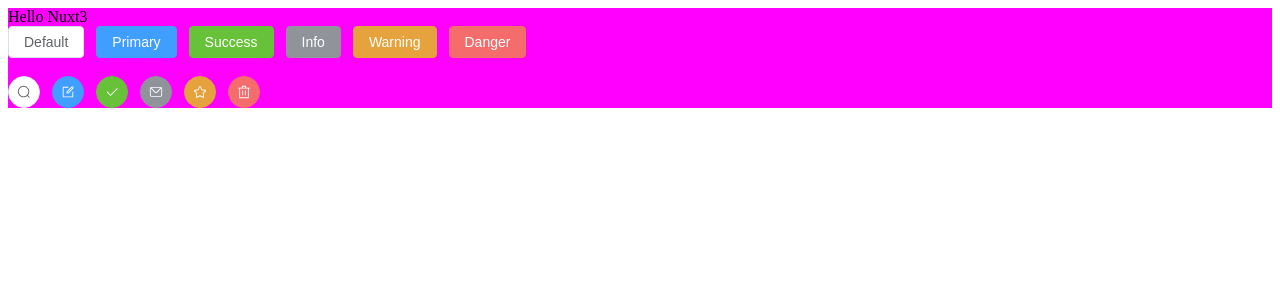
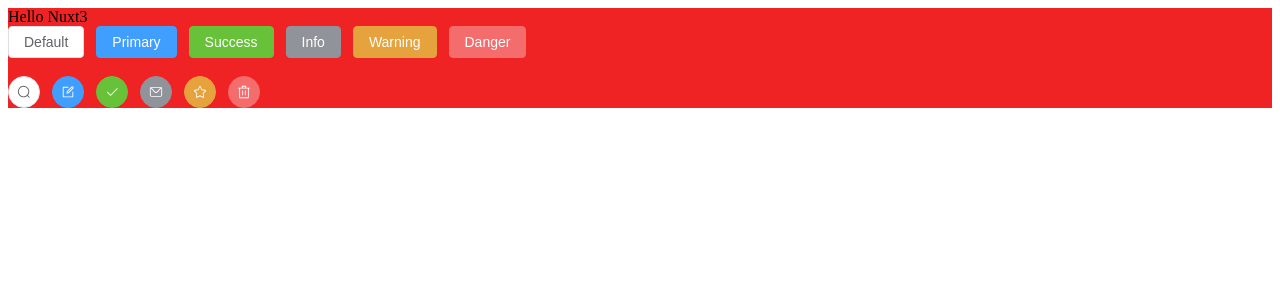
Before and after one commit to eiiizong/demo-nuxt3, a Nuxt app: page / in a window 1280 px wide. Shown: the top 300 px of the page. Built offline with nearby package versions, Linux system fonts and the light colour scheme.

Commit message:
框架搭建

```diff
--- a/nuxt.config.ts
+++ b/nuxt.config.ts
@@ -7,7 +7,7 @@
     css: {
       preprocessorOptions: {
         scss: {
-          additionalData: '@import "@/assets/styles/default.scss";',
+          additionalData: '@use  "@/assets/styles/default.scss" as *;',
         },
       },
     },
--- a/src/assets/styles/default.scss
+++ b/src/assets/styles/default.scss
@@ -1 +1 @@
-$color: #f0f;
+$color: #f02324;
```
